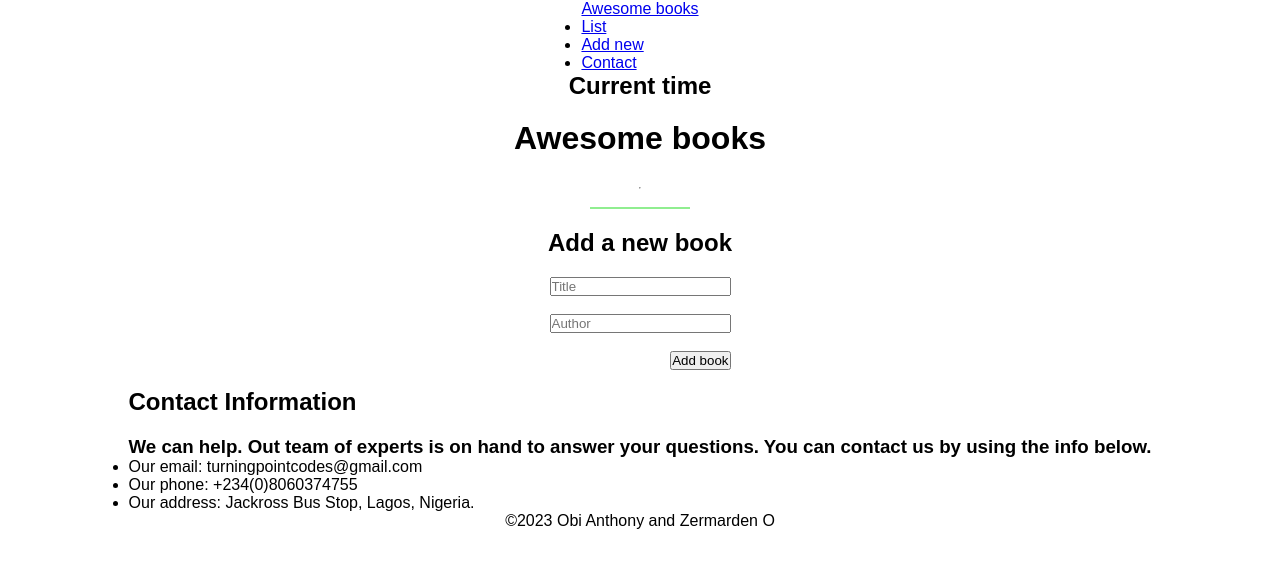
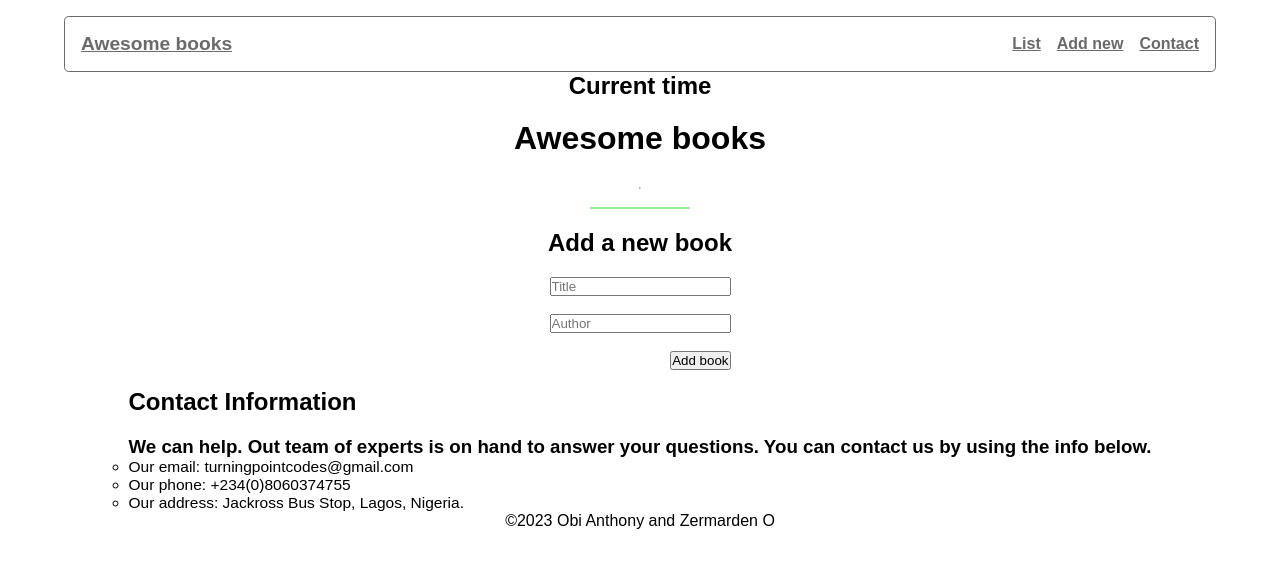
Before and after one commit to Megagig/Awesome-books, a website: page index.html in a window 1280 px wide. Drawn offline with Linux system fonts and the light colour scheme.

Commit message:
Add the Navigation styles

```diff
--- a/index.html
+++ b/index.html
@@ -51,7 +51,7 @@
       <input type="submit" value="Add book" id="submit" />
       <br />
     </form>
-    <section id="contact-info" class="hidden-section">
+    <section id="contact-info" class="hidden-section file">
       <h2>Contact Information</h2>
       <h3>
         We can help. Out team of experts is on hand to answer your questions.
--- a/styles.css
+++ b/styles.css
@@ -84,3 +84,44 @@ td {
 #submit:focus {
   outline: none;
 }
+
+nav ul {
+  display: flex;
+  justify-content: flex-end;
+  align-items: self-end;
+  gap: 1rem;
+}
+
+.hidden-section ul li {
+  font-weight: 400;
+  font-size: 0.97rem;
+  list-style: circle;
+}
+
+/* NAVIGATION */
+nav {
+  color: #fff;
+  display: flex;
+  align-items: center;
+  justify-content: space-between;
+  padding: 1rem;
+  border: 1px solid rgb(106, 106, 106);
+  border-radius: 0.3rem;
+  width: 90%;
+  margin: 1rem auto 0;
+}
+
+nav > a {
+  color: rgb(106, 106, 106);
+  font-weight: 700;
+  font-size: 1.2rem;
+}
+
+nav ul a {
+  font-weight: 700;
+  color: rgb(106, 106, 106);
+}
+
+nav ul a:active {
+  font-weight: bolder;
+}
```
